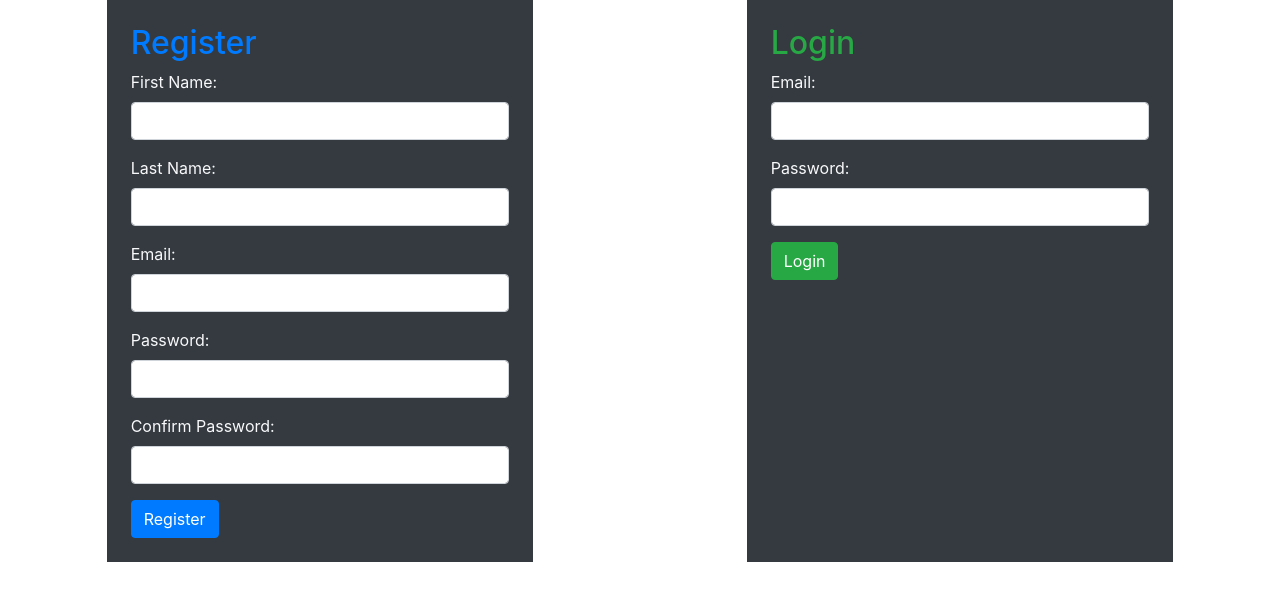
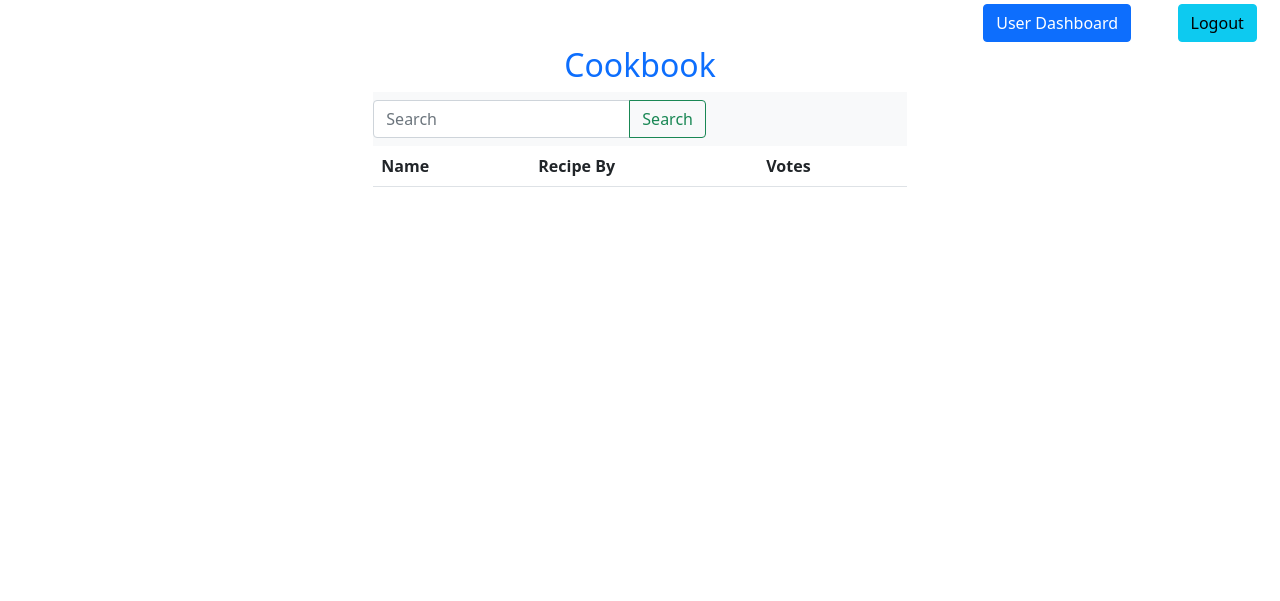
Before and after one commit to BenjaminSeang/Cookbook, a Flask app: page / in a window 1280 px wide. Shown: the top 601 px of the page. Run offline with Flask 2, Linux system fonts and the light colour scheme; the visitor is signed in with stand-in values (Sample User, id 1); data that the repository does not hold is empty; some libraries are stand-ins or nearby versions.

Commit message:
basic user log/reg recipe create/edit/delete implemented

```diff
--- a/flask_app/__init__.py
+++ b/flask_app/__init__.py
@@ -2,4 +2,4 @@ from flask import Flask
 
 app = Flask(__name__)
 
-app.secret_key = "mk8%68&^GG3590(%"
+app.secret_key = "ko8d86Wg2320(1"
--- /dev/null
+++ b/flask_app/controllers/recipes.py
@@ -0,0 +1,89 @@
+from flask import render_template,redirect,session,request, flash
+from flask_app import app
+from flask_app.models.recipe import Recipe
+from flask_app.models.user import User
+
+@app.route('/new/recipe')
+def new_recipe():
+    if 'user_id' not in session:
+        return redirect('/logout')
+    data = {
+        "id":session['user_id']
+    }
+    return render_template('new_recipe.html', user=User.get_by_id(data))
+
+@app.route('/create/recipe',methods=['POST'])
+def create_recipe():
+    if 'user_id' not in session:
+        return redirect('/logout')
+    data = {
+        "name": request.form["name"],
+        "description": request.form["description"],
+        "instruction": request.form["instruction"],
+        "ingredients": request.form["ingredients"],
+        "difficulty": request.form["difficulty"],
+        "user_id": session["user_id"]
+    }
+    Recipe.save(data)
+    return redirect('/dashboard')
+
+@app.route('/edit/recipe/<int:id>')
+def edit_recipe(id):
+    if 'user_id' not in session:
+        return redirect('/logout')
+    data = {
+        "id":id
+    }
+    return render_template("edit_recipe.html",recipe=Recipe.get_by_id(data))
+
+@app.route('/update/recipe',methods=['POST'])
+def update_recipe():
+    if 'user_id' not in session:
+        return redirect('/logout')
+    data = {
+        "id":request.form["id"],
+        "name": request.form["name"],
+        "description": request.form["description"],
+        "instruction": request.form["instruction"],
+        "ingredients": request.form["ingredients"],
+        "difficulty": request.form["difficulty"],
+    }
+    Recipe.update(data)
+    return redirect('/dashboard')
+
+@app.route('/show/<int:id>')
+def show_recipe(id):
+    #if 'user_id' not in session:
+        #return redirect('/logout')
+    data = {
+        "id":id
+    }
+
+    return render_template("detail_recipe.html",recipe=Recipe.get_by_id(data),users=User.get_all())
+
+@app.route('/delete/recipe/<int:id>')
+def delete_recipe(id):
+
+    if 'user_id' not in session:
+        return redirect('/logout')
+    data = {
+        "id":id
+    }
+    Recipe.delete(data)
+    return redirect('/dashboard')
+
+@app.route('/')
+def homepage():
+    #if 'user_id' not in session:
+        #return redirect('/logout')
+    return render_template("homepage.html", recipes=Recipe.get_all(), users=User.get_all())
+
+@app.route('/vote/<int:id>')
+def vote(id):
+    if 'user_id' not in session:
+        return redirect('/logout')
+    data = {
+        "id":id
+    }
+    Recipe.vote(data)
+    return render_template("homepage.html", recipes=Recipe.get_all(), users =User.get_all())
--- a/flask_app/controllers/users.py
+++ b/flask_app/controllers/users.py
@@ -1,41 +1,42 @@
 from flask import render_template,redirect,session,request, flash
 from flask_app import app
 from flask_app.models.user import User
+from flask_app.models.recipe import Recipe
 from flask_bcrypt import Bcrypt
 bcrypt = Bcrypt(app)
 
-@app.route('/')
-def index():
-    return render_template('index.html')
+@app.route('/registerpage')
+def register_page():
+    return render_template('register.html')
 
 @app.route('/register',methods=['POST'])
 def register():
 
     if not User.validate_register(request.form):
-        return redirect('/')
+        return redirect('/registerpage')
     data ={
-        "first_name": request.form['first_name'],
-        "last_name": request.form['last_name'],
+        "username": request.form['username'],
         "email": request.form['email'],
         "password": bcrypt.generate_password_hash(request.form['password'])
     }
     id = User.save(data)
     session['user_id'] = id
 
-    return redirect('/dashboard')
+    return redirect('/')
+
+@app.route('/loginpage')
+def login_page():
+    return render_template('login.html')
 
 @app.route('/login',methods=['POST'])
 def login():
     user = User.get_by_email(request.form)
 
-    if not user:
-        flash("Invalid Email","login")
-        return redirect('/')
-    if not bcrypt.check_password_hash(user.password, request.form['password']):
-        flash("Invalid Password","login")
-        return redirect('/')
+    if not user or not bcrypt.check_password_hash(user.password, request.form['password']):
+        flash("Invalid Email/Password","login")
+        return redirect('/loginpage')
     session['user_id'] = user.id
-    return redirect('/dashboard')
+    return redirect('/')
 
 @app.route('/dashboard')
 def dashboard():
--- /dev/null
+++ b/flask_app/models/recipe.py
@@ -0,0 +1,66 @@
+from flask_app.config.mysqlconnection import connectToMySQL
+from flask import flash
+
+class Recipe:
+    db_name = 'cook_book'
+
+    def __init__(self,db_data):
+        self.id = db_data['id']
+        self.name = db_data['name']
+        self.description = db_data['description']
+        self.instruction = db_data['instruction']
+        self.difficulty = db_data['difficulty']
+        self.vote = db_data['vote']
+        self.ingredients = db_data['ingredients']
+        self.user_id = db_data['user_id']
+        self.created_at = db_data['created_at']
+        self.updated_at = db_data['updated_at']
+
+    @classmethod
+    def save(cls,data):
+        query = "INSERT INTO recipes (name, description, instruction, ingredients, difficulty, user_id) VALUES (%(name)s, %(description)s, %(instruction)s, %(ingredients)s, %(difficulty)s, %(user_id)s);"
+        return connectToMySQL(cls.db_name).query_db(query,data)
+
+    @classmethod
+    def get_all(cls):
+        query = "SELECT * FROM recipes;"
+        results = connectToMySQL(cls.db_name).query_db(query)
+        all_recipes = []
+        for row in results:
+            all_recipes.append(cls(row))
+        return all_recipes
+
+    @classmethod
+    def get_by_id(cls,data):
+        query = "SELECT * FROM recipes WHERE id = %(id)s;"
+        results = connectToMySQL(cls.db_name).query_db(query,data)
+        return cls(results[0])
+
+    @classmethod
+    def update(cls,data):
+        query = "UPDATE recipes SET name=%(name)s, description=%(description)s, instruction=%(instruction)s, ingredients=%(ingredients)s, difficulty=%(difficulty)s,updated_at=NOW() WHERE id=%(id)s;"
+        return connectToMySQL(cls.db_name).query_db(query,data)
+
+    @classmethod
+    def delete(cls,data):
+        query = "DELETE FROM recipes WHERE id = %(id)s;"
+        return connectToMySQL(cls.db_name).query_db(query,data)
+
+    @classmethod
+    def vote(cls,data):
+        query = "UPDATE recipes SET vote = vote + 1 WHERE id = %(id)s;"
+        return connectToMySQL(cls.db_name).query_db(query,data)
+
+    @staticmethod
+    def validate_recipe(recipe):
+        is_valid = True
+        if len(recipe['name']) < 1:
+            is_valid = False
+            flash("Name is required","recipe")
+        if len(recipe['filling']) < 1:
+            is_valid = False
+            flash("Filling is required","recipe")
+        if len(recipe['crust']) < 1:
+            is_valid = False
+            flash("Crust is required","recipe")
+        return is_valid
--- a/flask_app/models/user.py
+++ b/flask_app/models/user.py
@@ -5,11 +5,10 @@ EMAIL_REGEX = re.compile(r'^[a-zA-Z0-9.+_-]+@[a-zA-Z0-9._-]+\.[a-zA-Z]+$')
 from flask import flash
 
 class User:
-    db_name = "recipes"
+    db_name = "cook_book"
     def __init__(self,data):
         self.id = data['id']
-        self.first_name = data['first_name']
-        self.last_name = data['last_name']
+        self.username = data['username']
         self.email = data['email']
         self.password = data['password']
         self.created_at = data['created_at']
@@ -17,7 +16,7 @@ class User:
 
     @classmethod
     def save(cls,data):
-        query = "INSERT INTO users (first_name,last_name,email,password) VALUES(%(first_name)s,%(last_name)s,%(email)s,%(password)s)"
+        query = "INSERT INTO users (username,email,password) VALUES(%(username)s,%(email)s,%(password)s)"
         return connectToMySQL(cls.db_name).query_db(query,data)
 
     @classmethod
@@ -52,13 +51,10 @@ class User:
             flash("Email already taken.","register")
             is_valid=False
         if not EMAIL_REGEX.match(user['email']):
-            flash("Invalid Email!!!","register")
+            flash("Invalid Email","register")
             is_valid=False
-        if len(user['first_name']) < 3:
-            flash("First name must be at least 3 characters","register")
-            is_valid= False
-        if len(user['last_name']) < 3:
-            flash("Last name must be at least 3 characters","register")
+        if len(user['username']) < 3:
+            flash("Username must be at least 3 characters","register")
             is_valid= False
         if len(user['password']) < 8:
             flash("Password must be at least 8 characters","register")
--- /dev/null
+++ b/flask_app/templates/homepage.html
@@ -0,0 +1,61 @@
+<!DOCTYPE html>
+<html lang="en">
+<head>
+    <meta charset="UTF-8">
+    <meta http-equiv="X-UA-Compatible" content="IE=edge">
+    <meta name="viewport" content="width=device-width, initial-scale=1.0">
+    <title>Cookbook</title>
+    <link rel="stylesheet" href="https://cdn.jsdelivr.net/npm/bootstrap@5.1.1/dist/css/bootstrap.min.css">
+</head>
+<body>
+    <nav class="d-flex justify-content-end">
+        {% if 'user_id' not in session %}
+        <div class="d-flex col-3 justify-content-around">
+            <a href="/loginpage" class="btn btn-primary" style="margin:4px; white-space: nowrap">Login</a>
+        </div>
+        {% else %}
+        <div class="d-flex col-3 justify-content-around">
+            <a href="/dashboard" class="btn btn-primary" style="margin:4px; white-space: nowrap">User Dashboard</a>
+            <a href="/logout" class="btn btn-info" style="margin:4px; white-space: nowrap">Logout</a>
+        </div>
+        {% endif %}
+    </nav>
+
+    <h2 class="text-primary text-center">Cookbook</h2>
+    <div class="col-5 mx-auto">
+        <nav class="navbar navbar-light bg-light">
+            <form class="form-inline">
+                <div class="input-group">
+                    <input class="form-control mr-sm-2" type="search" placeholder="Search" aria-label="Search">
+                    <button class="btn btn-outline-success my-2 my-sm-0" type="submit">Search</button>
+                </div>
+            </form>
+        </nav>
+        <table class="table table-hover">
+            <thead>
+                <tr>
+                    <th>Name</th>
+                    <th>Recipe By</th>
+                    <th>Votes</th>
+                </tr>
+            </thead>
+            <tbody>
+                {% for recipe in recipes %}
+                    <tr>
+                        <td><a href='/show/{{recipe.id}}'>{{recipe.name}}</a></td>
+                        <td>
+                            {% for user in users %}
+                                {% if user.id == recipe.user_id %}
+                                    {{user.username}}
+                                {% endif %}
+                            {% endfor %}
+                        </td>
+                        <td>{{recipe.vote}}</td>
+                    </tr>
+                {% endfor %}
+            </tbody>
+        </table>
+    </div>
+
+</body>
+</html>
--- a/server.py
+++ b/server.py
@@ -1,6 +1,6 @@
 from flask_app import app
 
-from flask_app.controllers import users
+from flask_app.controllers import users, recipes
 
 if __name__=="__main__":
     app.run(debug=True)
```
Also changed, not shown: flask_app/config/mysqlconnection.py (+3 -4 lines), flask_app/templates/dashboard.html (added, +47 -0 lines), flask_app/templates/detail_recipe.html (added, +48 -0 lines), flask_app/templates/edit_recipe.html (added, +66 -0 lines), flask_app/templates/login.html (added, +38 -0 lines), flask_app/templates/new_recipe.html (added, +65 -0 lines), flask_app/templates/register.html (renamed from flask_app/templates/index.html, +3 -31 lines), 1 other file.
